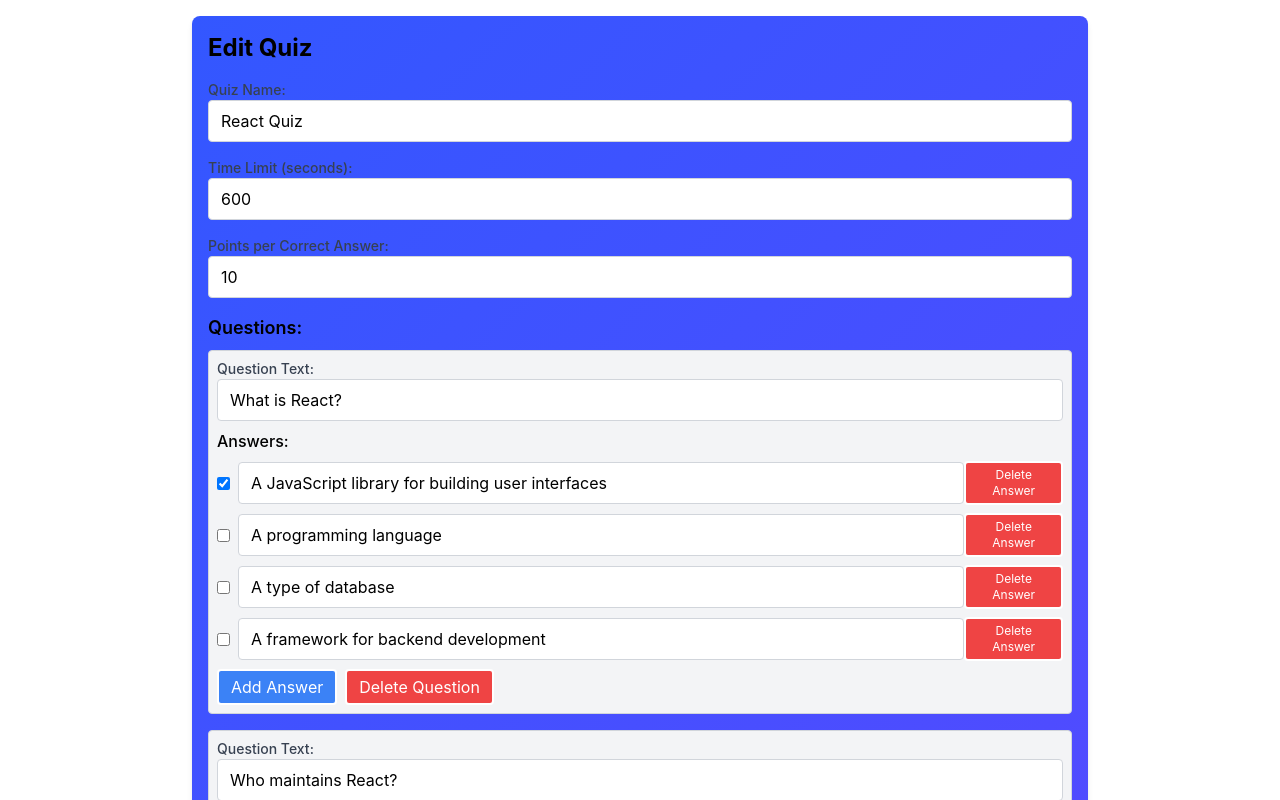
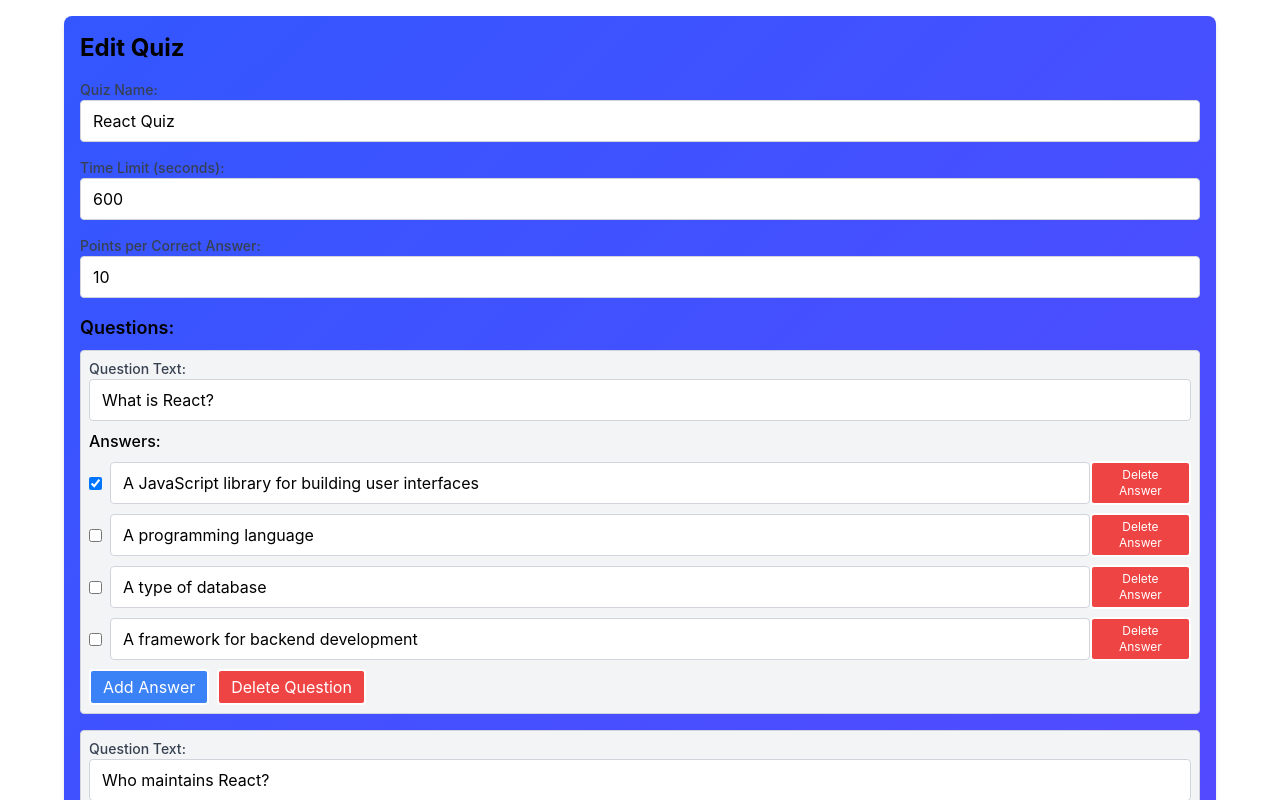
Before and after one commit to Zhihare/quiztest, a React (Create React App) app: page /quiztest/form/1 in a window 1280 px wide. Shown: the top 800 px of the page. Built offline with nearby package versions, Linux system fonts and the light colour scheme.

Commit message:
width 6xl

```diff
--- a/src/components/Quiz/Quiz.tsx
+++ b/src/components/Quiz/Quiz.tsx
@@ -84,7 +84,7 @@
   const currentQuestion = quiz.questions[currentQuestionIndex];
 
   return (
-    <div className="max-w-4xl mx-auto p-4 bg-white shadow-md rounded-lg" style={{ background: quiz.color }}>
+    <div className="max-w-6xl mx-auto p-4 bg-white shadow-md rounded-lg" style={{ background: quiz.color }}>
       <h2 className="text-4xl font-bold text-center mb-4 p-2 bg-blue-200 rounded-lg">{quiz.name}</h2>
       <div className="mb-4 p-4 bg-gray-100 rounded-lg">
         <p className="text-md font-extralight text-sm mb-4">Question {currentQuestionIndex + 1} of {quiz.questions.length}</p>
--- a/src/components/QuizForm/QuizForm.tsx
+++ b/src/components/QuizForm/QuizForm.tsx
@@ -109,7 +109,7 @@
   };
 
   return (
-    <div className="max-w-4xl mx-auto p-4 bg-white shadow-md rounded-lg" style={{ background: quiz.color }} >
+    <div className="max-w-6xl mx-auto p-4 bg-white shadow-md rounded-lg" style={{ background: quiz.color }} >
       <h2 className="text-2xl font-bold mb-4">{id ? 'Edit Quiz' : 'Create Quiz'}</h2>
       <div className="mb-4">
         <label className="block text-sm font-medium text-gray-700">Quiz Name:</label>
--- a/src/components/QuizList/QuizList.tsx
+++ b/src/components/QuizList/QuizList.tsx
@@ -38,7 +38,7 @@
   );
 
 return(
-   <div className="max-w-4xl mx-auto p-4 bg-white shadow-md rounded-lg">
+   <div className="max-w-6xl mx-auto p-4 bg-white shadow-md rounded-lg">
       <h2 className="text-2xl font-bold mb-4">Quiz List</h2>
       <button onClick={() => navigate(`/form/${generateId()}`)} className="px-4 py-2 bg-blue-500 text-white rounded mb-4">
         Add New Quiz
@@ -51,7 +51,7 @@
           onChange={(e) => setSearchTerm(e.target.value)}
           className="w-full border-2 border-gray-200 p-2 rounded mb-4"
         />
-       <ul className="grid grid-cols-1 md:grid-cols-2 gap-4">
+       <ul className="grid grid-cols-1 md:grid-cols-3 gap-4">
         {filteredQuizzes.map(quiz => (
           <li key={quiz.id} className="flex flex-col justify-between h-48 p-4 border-4 rounded-lg" style={{ background: quiz.color }}>
             <div className="flex-grow">
```
